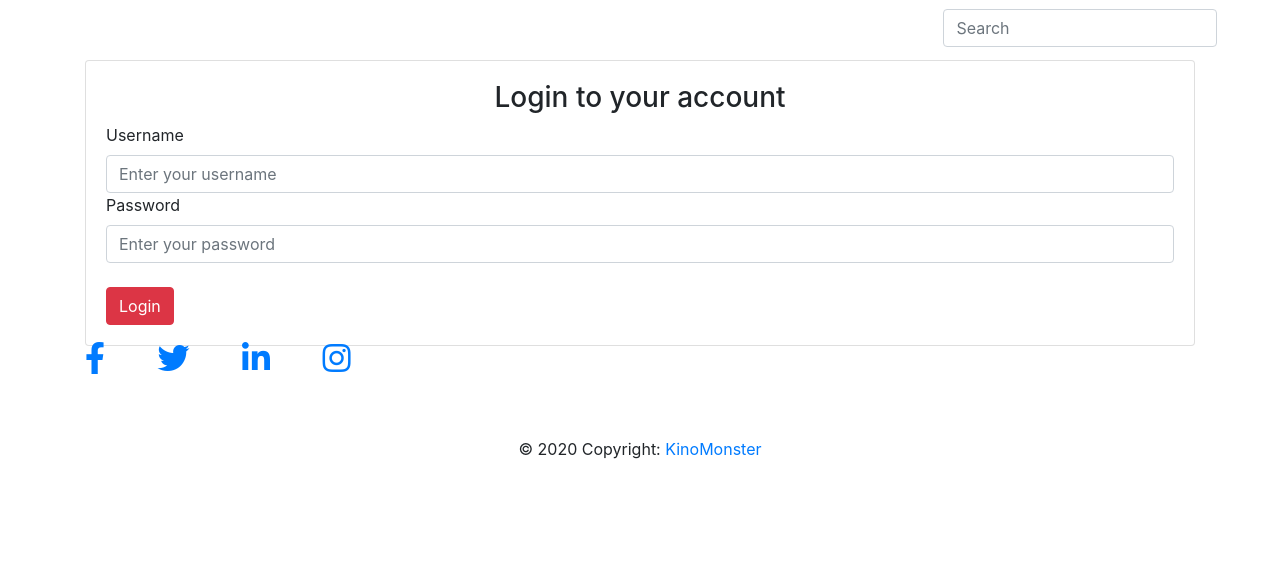
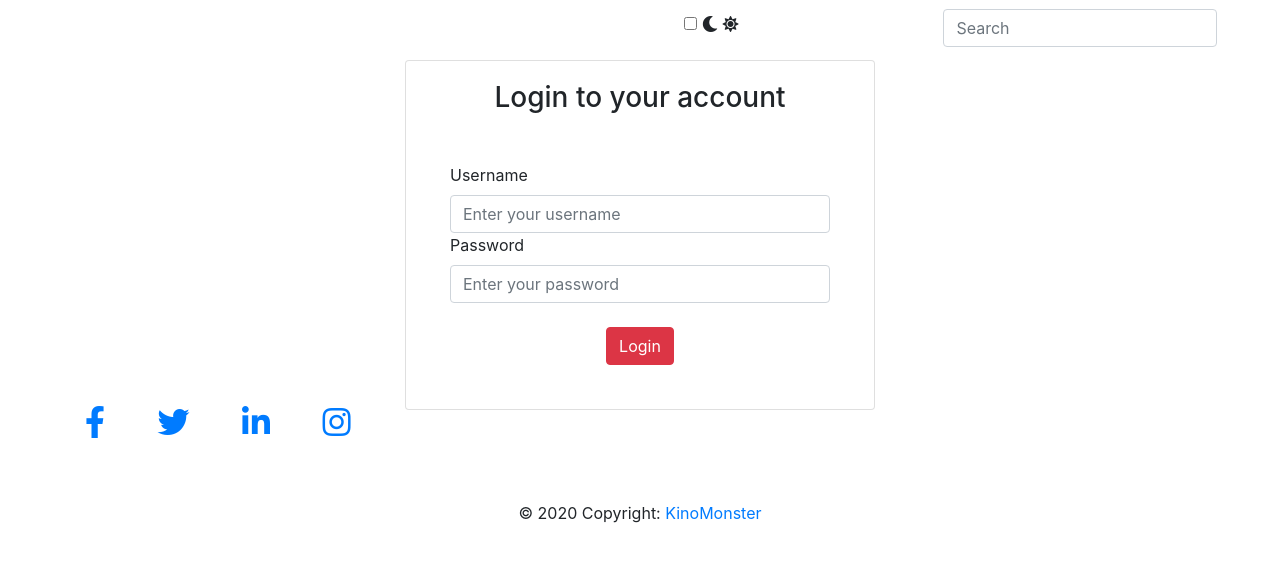
Before and after one commit to NikitaMyslivets/teachmeskills-project, a Django app: page /accounts/login/ in a window 1280 px wide. Shown: the top 562 px of the page. Run offline with Django 3.2, Linux system fonts and the light colour scheme; some libraries are stand-ins or nearby versions.

Commit message:
add recaptcha and dark mode

```diff
--- a/accounts/templates/accounts/login.html
+++ b/accounts/templates/accounts/login.html
@@ -4,11 +4,11 @@
 
 {% block content %}
 
-    <div class="container">
+    <div class="container" style="max-width: 500px;">
         <div class="card">
             <div class="card-body">
                 <h3 class="text-center">Login to your account</h3>
-                <form action="" method="POST">
+                <form action="" method="POST" class="mt-4 p-4" style="max-width: 500px; margin: auto;">
                     {% csrf_token %}
                     <label for="username">Username</label>
                     <input type="text" placeholder="Enter your username" class="form-control" name="username">
@@ -20,7 +20,9 @@
                     {% if error %}
                         <i style="color: red;">{{ error }}</i>
                     {% endif %}
-                    <input type="submit" value="Login" class="btn btn-danger">
+                    <div class="text-center">
+                        <input type="submit" value="Login" class="btn btn-danger">
+                    </div>
                 </form>
             </div>
         </div>
--- a/main/forms.py
+++ b/main/forms.py
@@ -1,4 +1,5 @@
 from django import forms
+
 from .models import *
 
 
@@ -10,6 +11,7 @@ class MovieForm(forms.ModelForm):
 
 
 class ReviewForm(forms.ModelForm):
+
     class Meta:
         model = Review
         fields = ('comment', 'rating')
--- a/main/templates/base.html
+++ b/main/templates/base.html
@@ -1,7 +1,7 @@
 <!DOCTYPE html>
 <html lang="en">
 <head>
-  {% load static %}
+  {% load static recaptcha3 %}
   <meta charset="UTF-8">
   <meta name="viewport" content="width=device-width, initial-scale=1, shrink-to-fit=no">
   <meta http-equiv="x-ua-compatible" content="ie=edge">
@@ -17,7 +17,8 @@
   <!-- Your custom styles (optional) -->
   <link rel="stylesheet" href="{% static 'css/style.css' %}">
   <link rel="stylesheet" href="{% static 'css/sidebar.css' %}">
-  <link rel="stylesheet" href="{% static 'css/video.css' %}">
+  <link rel="stylesheet" href="{% static 'css/darkmode.css' %}">
+  <link rel="stylesheet" href="{% static 'css/toggle.css' %}">
 <!--  <style>
     body {
       background-color: #2e2e2e;
@@ -32,6 +33,8 @@
       background-color: #ef5350 !important;
     }
   </style>-->
+    {% recaptcha_init %}
+    {% recaptcha_ready action_name='homepage' %}
 </head>
 <body>
     {% include 'include/header.html' %}
@@ -51,5 +54,7 @@
   <!-- MDB core JavaScript -->
   <script type="text/javascript" src="{% static 'js/mdb.min.js' %}"></script>
 
+  <script type="text/javascript" src="{% static 'js/darkmode.js' %}"></script>
+
 </body>
 </html>
--- a/main/templates/include/header.html
+++ b/main/templates/include/header.html
@@ -29,7 +29,16 @@
       <li class="nav-item">
         <a class="nav-link" href="#">О нас</a>
       </li>
+
     </ul>
+     <div>
+          <input type="checkbox" class="checkbox" id="dark-mode-toggle" />
+              <label class="label" for="dark-mode-toggle">
+                  <i class="fas fa-moon"></i>
+                  <i class="fas fa-sun"></i>
+                  <div class="ball"></div>
+              </label>
+       </div>
     <form action="{% url 'main:home' %}" class="form-inline my-2 my-lg-0 ml-auto" method="GET">
     <input class="form-control" type="search" placeholder="Search" aria-label="Search" name="title">
       <!--<button class="btn btn-outline-white btn-md my-2 my-sm-0 ml-3" type="submit">Search</button>-->
--- a/main/templates/main/home.html
+++ b/main/templates/main/home.html
@@ -2,11 +2,12 @@
 
 {% block content %}
 
+    <!-- Default checked -->
+
 
     <div class="container">
       <div class="card" id="backdrop">
-        <div class="card-body">
-          <div class="row">
+        <div class="row">
             {% for movie in movies %}
               <div class="col-md-6">
                 <br>
--- a/main/views.py
+++ b/main/views.py
@@ -51,6 +51,6 @@ def add_review(request, id):
                 return redirect('main:detail', id)
         else:
             form = ReviewForm()
-        return render(request, 'main/detail.html')
+        return render(request, 'main/detail.html', {'form': form})
     else:
         return redirect('accounts:login')
```
Also changed, not shown: teachmeskills/settings.py (+7 -0 lines), 2 other files.
